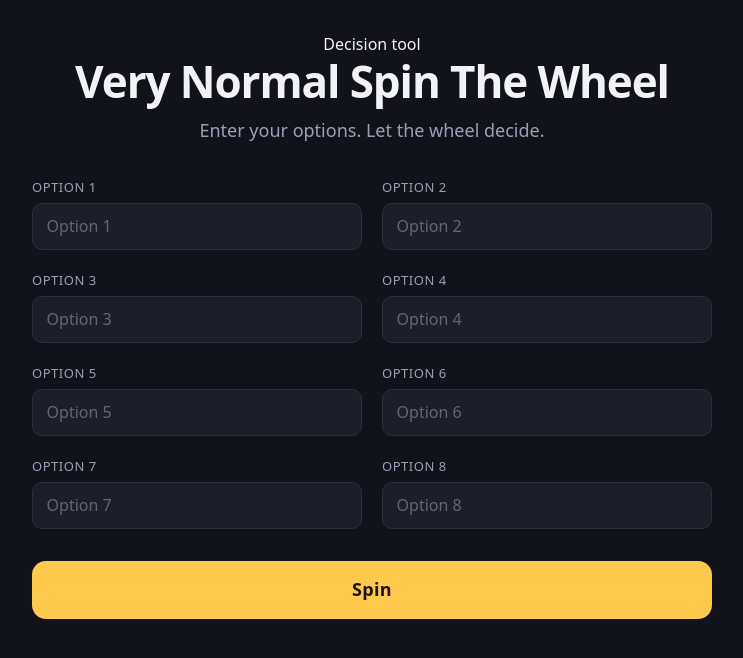
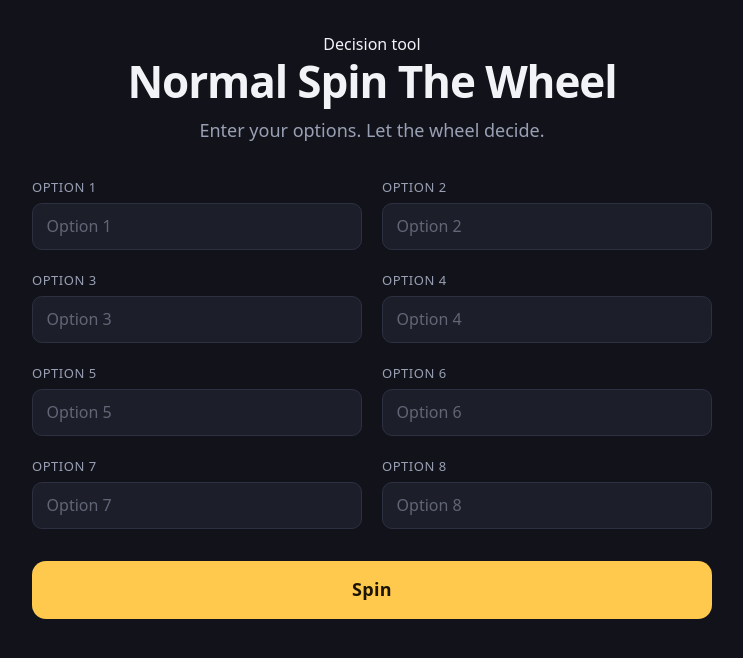
Before and after one commit to hongchengw/spin-the-wheel, a website built with Vite: page index.html in a window 1280 px wide. Shown: the whole page, without its empty margins (268-1011 px from the left). Built offline with nearby package versions, Linux system fonts and the light colour scheme.

Commit message:
updated minor change

```diff
--- a/index.html
+++ b/index.html
@@ -9,7 +9,7 @@
     <main class="app">
       <header class="masthead">
         <p class="eyebrow">Decision tool</p>
-        <h1 class="title">Very Normal Spin The Wheel</h1>
+        <h1 class="title">Normal Spin The Wheel</h1>
         <p class="subtitle">Enter your options. Let the wheel decide.</p>
       </header>
       <section id="setup-panel"></section>
```
